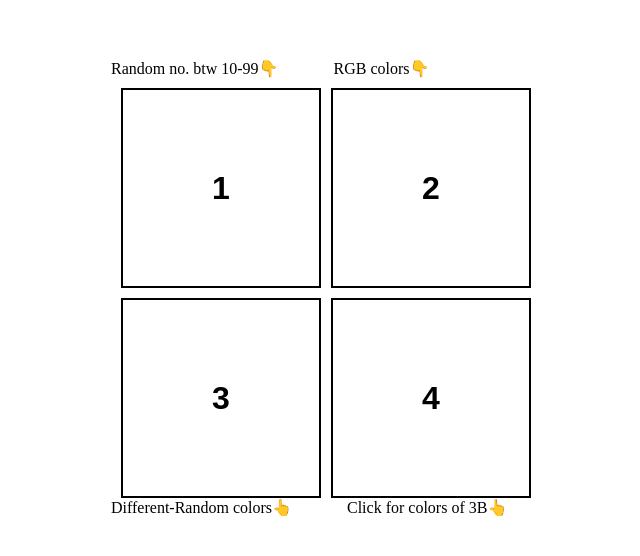
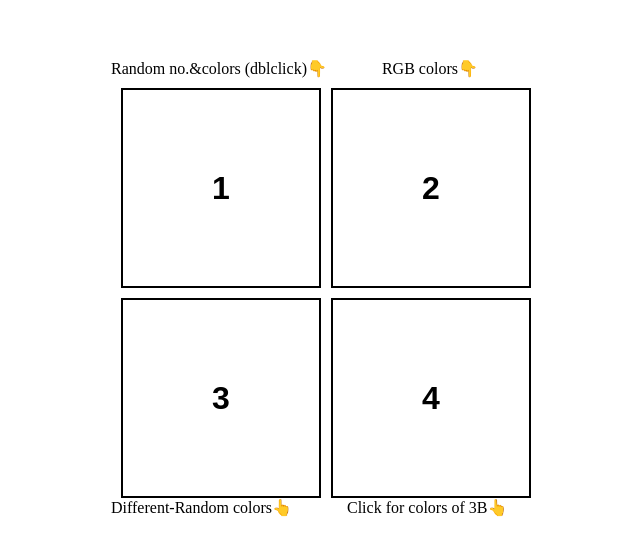
Before and after one commit to breakersachin01/Learning-JavaScript, a plain HTML site: page SquareGame/index.html in a window 1280 px wide. Shown: the part 112-668 px from the top of the page, without its empty margins (319-959 px from the left). Drawn offline with Linux system fonts and the light colour scheme.

Commit message:
Update index.html

```diff
--- a/SquareGame/index.html
+++ b/SquareGame/index.html
@@ -11,7 +11,7 @@
 
         <div id="box">
             <div class="for">
-                <p id="for1">Random no. btw 10-99👇</p>
+                <p id="for1">Random no.&colors (dblclick)👇</p>
                 <p id="for2">RGB colors👇</p>
             </div>
             <div class="rect">
```
